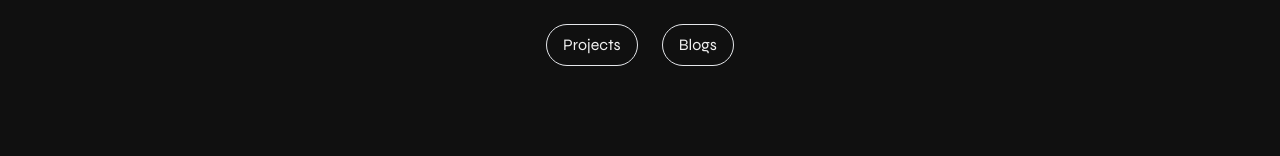
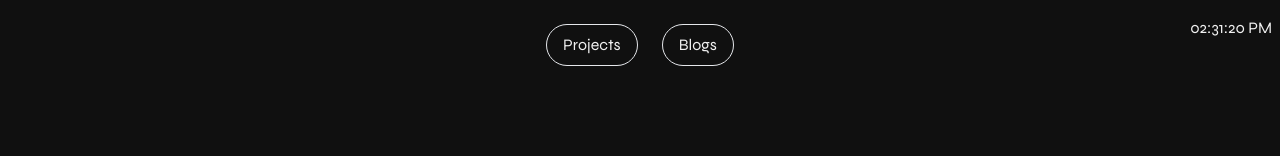
Before and after one commit to mohs-in/website_v3, a React (Vite) app: page / in a window 1280 px wide. Shown: the top 156 px of the page. Built offline with nearby package versions, Linux system fonts and the light colour scheme.

Commit message:
Added time display

```diff
--- a/src/components/Hero.jsx
+++ b/src/components/Hero.jsx
@@ -1,11 +1,14 @@
 import Header from './Header'
 import Body from './Body'
+import Time from './Time'
 
 export default function Hero() {
+
     return (
         <>
             <div className='flex items-center justify-center'>
                 <div className='lg:max-w-4xl'>
+                    <Time />
                     <Header />
                     <Body />
                 </div>
--- /dev/null
+++ b/src/components/Time.jsx
@@ -0,0 +1,31 @@
+import React from 'react'
+import format from 'date-fns/format';
+
+
+export default function Time(){
+    console.log(`time comp re-rendered`);
+    const time = useTime();
+
+    return (
+        <>
+            <p className="absolute top-[1rem] right-[.5rem]">
+                {format(time, 'hh:mm:ss a')}
+            </p>
+        </>
+    )
+}
+function useTime() {
+    const [time, setTime] = React.useState(new Date());
+
+    React.useEffect(() => {
+        const intervalId = window.setInterval(() => {
+            setTime(new Date());
+        }, 1000)
+
+        return () => {
+            window.clearInterval(intervalId);
+        }
+    }, [])
+
+    return time;
+}
```
